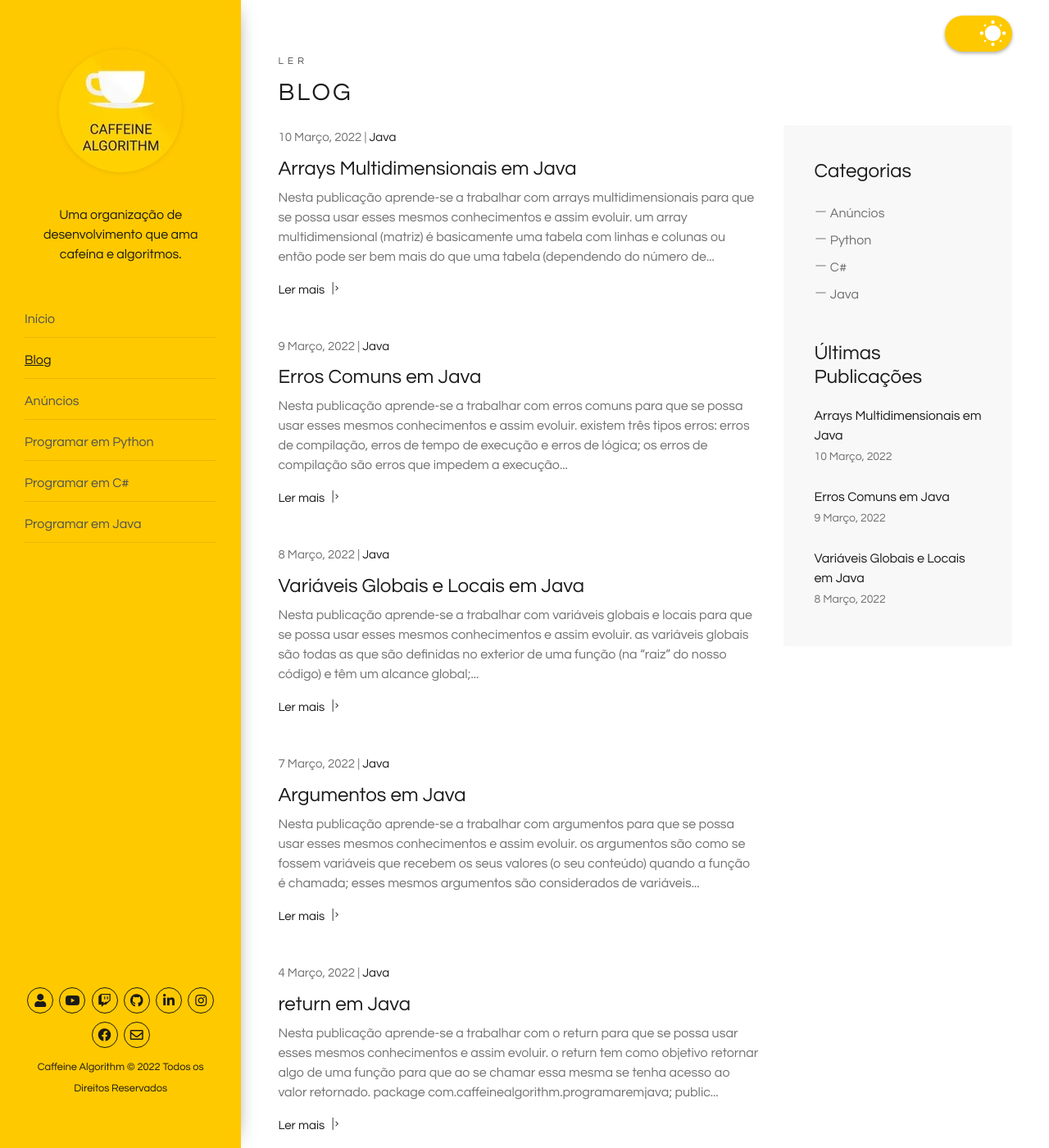
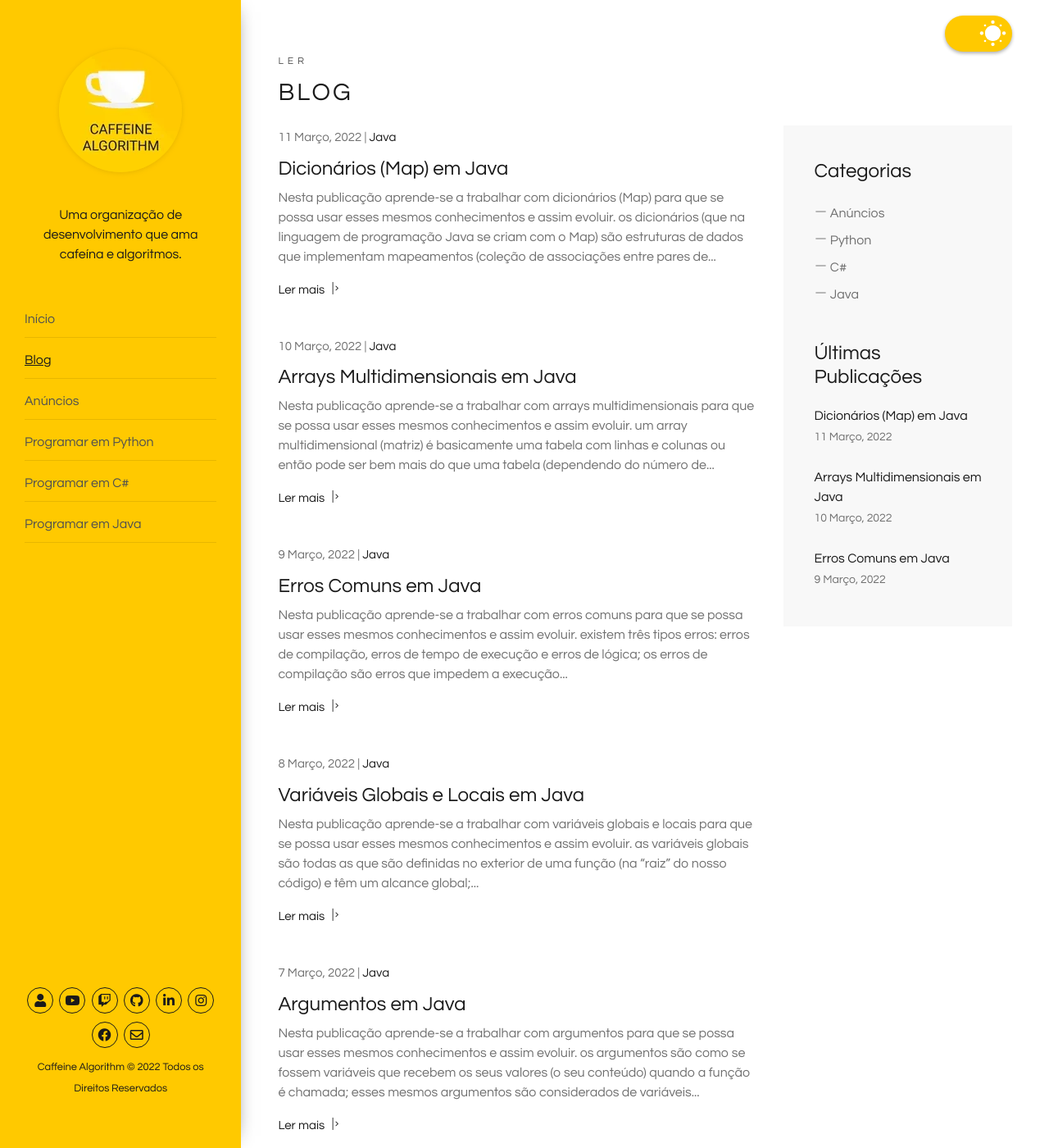
Before and after one commit to caffeinealgorithm/caffeinealgorithm.github.io, a Jekyll site: the page built from blog/index.html, in a window 1280 px wide and 1400 px high. Shown: the whole window at 82% size. Built offline with Jekyll 4.4.1, drawn with Linux system fonts in a browser that asks for light colours; the list of posts is cut into pages by our own code; some of the changed text lies outside the part shown.

Commit message:
Add 26º episode of the Java programming series

````diff
--- /dev/null
+++ b/_posts/2022-03-11-dicionarios-map-em-java.md
@@ -0,0 +1,53 @@
+---
+layout: post
+excerpt: Blog
+title: 'Dicionários (Map) em Java'
+description: 'Descobre como se trabalha com dicionários  na linguagem de programação Java. Obtém respostas às tuas dúvidas com a teoria e os exemplos apresentados.'
+keywords: 'java, dicionários, map, dicionário, publicação'
+date: 2022-03-11
+categories: [Java]
+---
+
+Nesta publicação aprende-se a trabalhar com dicionários (Map) para que se possa usar esses mesmos conhecimentos e assim evoluir.
+
+- os dicionários (que na linguagem de programação Java se criam com o Map) são estruturas de dados que implementam mapeamentos (coleção de associações entre pares de valores);
+- o primeiro elemento do par é chamado de chave (identificador) e o outro é chamado de conteúdo.
+
+```java
+package com.caffeinealgorithm.programaremjava;
+
+import java.util.HashMap;
+import java.util.Map;
+
+public class DicionariosMap {
+  public void Run() {
+    Map<String, Integer> pessoas = new HashMap<>();
+    // Map pessoas = new HashMap();
+
+    pessoas.put("Nelson Silva", 25);
+    pessoas.put("Larissa Fernandes", 37);
+    pessoas.put("Pedro Henrique", 52);
+    pessoas.put("Raquel Soares", 68);
+
+    pessoas.replace("Pedro Henrique", 100);
+    pessoas.remove("Larissa Fernandes");
+    // pessoas.clear();
+
+    System.out.printf("Nome das pessoas: %s\n", pessoas.keySet());
+    System.out.printf("Idade das pessoas: %s", pessoas.values());
+  }
+}
+
+/*
+  Nome das pessoas: [Pedro Henrique, Nelson Silva, Raquel Soares]
+  Idade das pessoas: [100, 25, 68]
+*/
+```
+
+<div class="video-container">
+  <iframe src="https://www.youtube.com/embed/R-ueRH4ySug" frameborder="0" allowfullscreen></iframe>
+</div>
+
+Não te esqueças de [assistir ao vídeo](https://youtu.be/R-ueRH4ySug){:target="\_blank"} e podes sempre ler esta publicação [em inglês](https://nelsonsilvadev.com/blog/20220311/dictionaries-map-in-java/){:target="\_blank"}.
+
+### _Happy coding!_
--- a/index.html
+++ b/index.html
@@ -76,7 +76,7 @@ keywords: organização, desenvolvimento, cafeína, algoritmos, publicações, v
       </div>
 
       <div class="row">
-        {% for video in site.java %} {% if video.id == "/java/25" %}
+        {% for video in site.java %} {% if video.id == "/java/26" %}
         <div class="col-xs-12 col-sm-3 col-sm-6 col-lg-6 col-xl-3">
           <a
             href="https://www.youtube.com/embed/{{ video.custom_id }}"
````
Also changed, not shown: _java/26.md (added, +5 -0 lines), assets/img/playlists/java/26.png (added), assets/img/playlists/java/26.webp (added).
